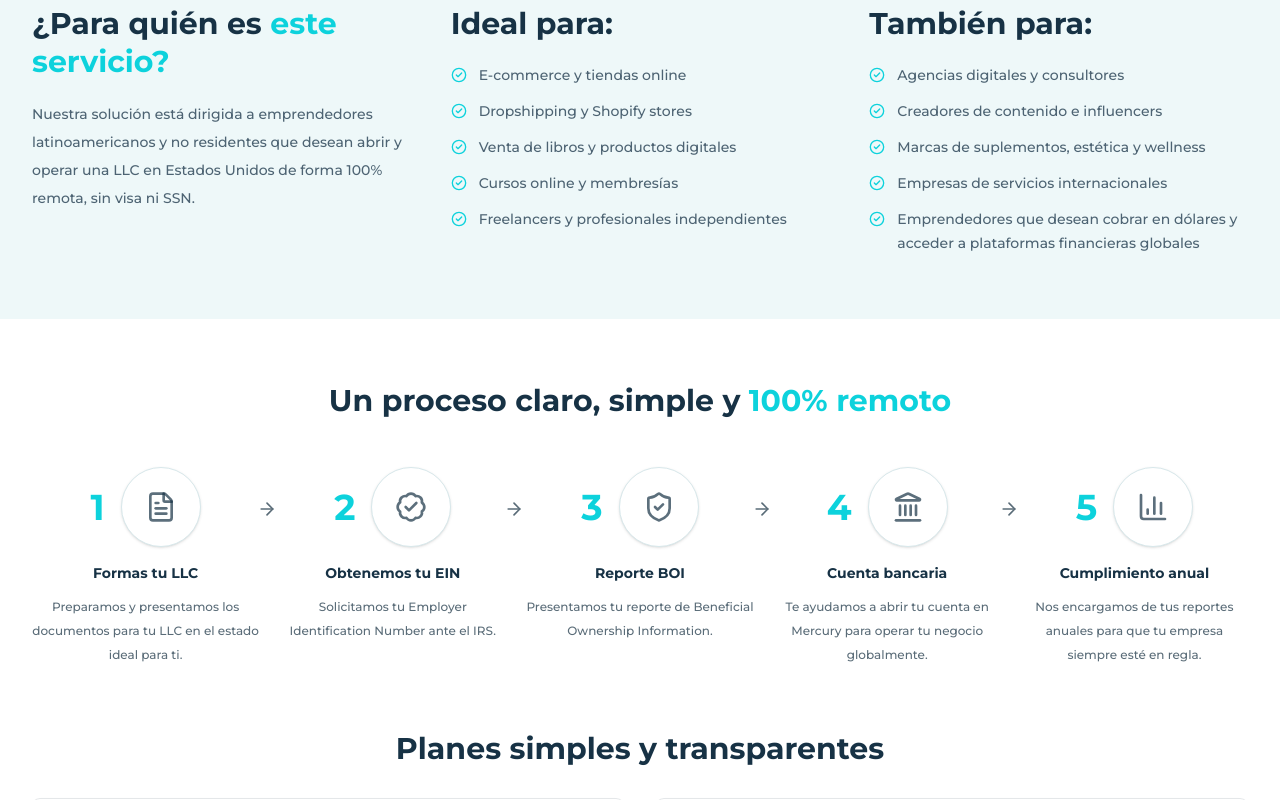
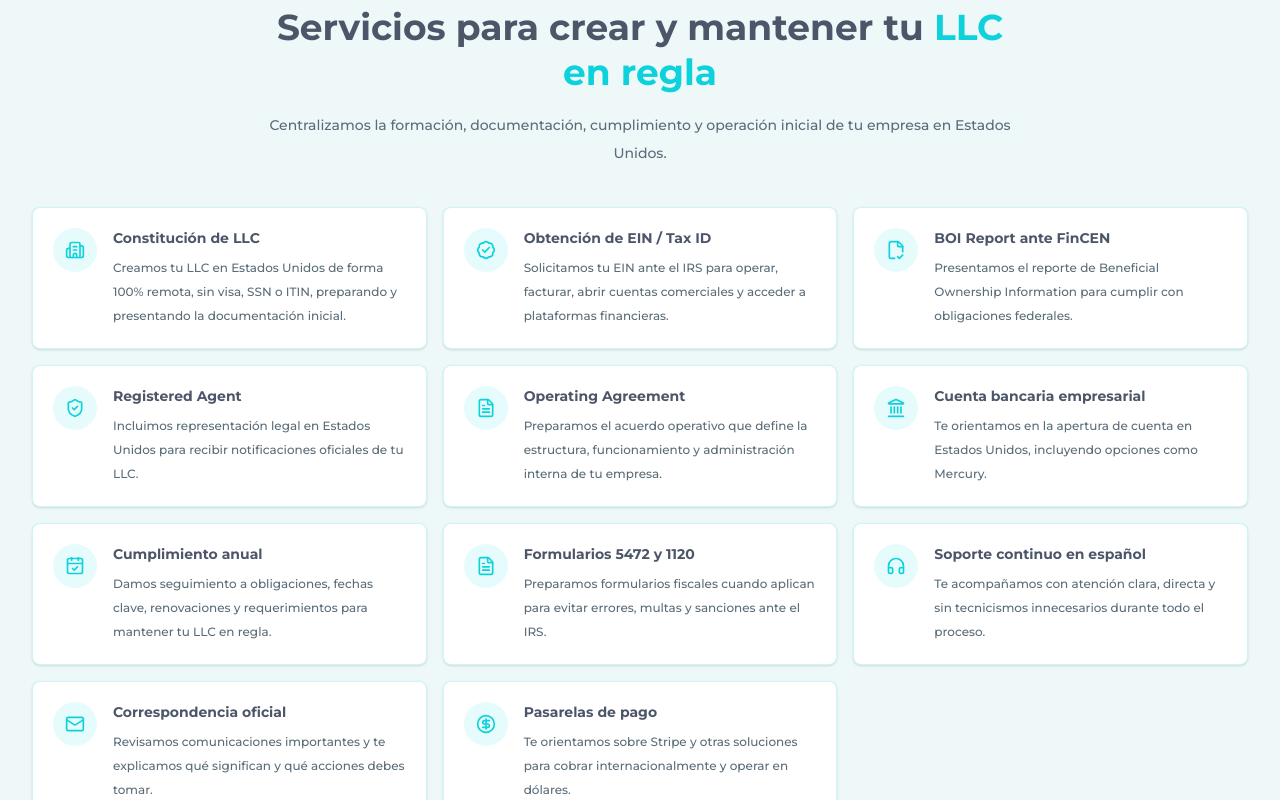
Before and after one commit to LoEditamosDev/craghill-advisory, a Next.js app: page / in a window 1280 px wide. Shown: the part 920-1720 px from the top of the page. Built offline with nearby package versions, Linux system fonts and the light colour scheme.

Commit message:
Add services section and lead phone flags

```diff
--- a/src/app/globals.css
+++ b/src/app/globals.css
@@ -50,40 +50,40 @@
 
 :root {
   --background: oklch(1 0 0);
-  --foreground: #173245;
+  --foreground: #4d5669;
   --card: oklch(1 0 0);
-  --card-foreground: #173245;
+  --card-foreground: #4d5669;
   --popover: oklch(1 0 0);
-  --popover-foreground: #173245;
+  --popover-foreground: #4d5669;
   --primary: #0dd2dc;
   --primary-foreground: #ffffff;
   --secondary: #eef8f9;
-  --secondary-foreground: #173245;
+  --secondary-foreground: #4d5669;
   --muted: #f3f8f9;
   --muted-foreground: #5a6c78;
   --accent: #e6fbfc;
-  --accent-foreground: #173245;
+  --accent-foreground: #4d5669;
   --destructive: oklch(0.577 0.245 27.325);
   --border: #d8e8eb;
   --input: #d8e8eb;
   --ring: #0dd2dc;
   --chart-1: #0dd2dc;
-  --chart-2: #173245;
+  --chart-2: #4d5669;
   --chart-3: #79dbe2;
   --chart-4: #8aa0aa;
   --chart-5: #e6fbfc;
   --radius: 0.5rem;
   --sidebar: #f7fbfc;
-  --sidebar-foreground: #173245;
+  --sidebar-foreground: #4d5669;
   --sidebar-primary: #0dd2dc;
   --sidebar-primary-foreground: #ffffff;
   --sidebar-accent: #e6fbfc;
-  --sidebar-accent-foreground: #173245;
+  --sidebar-accent-foreground: #4d5669;
   --sidebar-border: #d8e8eb;
   --sidebar-ring: #0dd2dc;
   --brand: #0dd2dc;
   --brand-strong: #07aebb;
-  --ink: #173245;
+  --ink: #4d5669;
   --footer: #26343d;
 }
 
--- a/src/components/landing-page.tsx
+++ b/src/components/landing-page.tsx
@@ -63,13 +63,8 @@
 const navItems = [
   { label: "Inicio", href: "#inicio" },
   { label: "Servicios", href: "#servicios" },
-  { label: "Proceso", href: "#proceso" },
-  { label: "Precios", href: "#planes" },
-  { label: "Clientes", href: "#clientes" },
-  { label: "Launch", href: "#launch" },
-  { label: "Compliance", href: "#compliance" },
+  { label: "Planes", href: "#planes" },
   { label: "Contacto", href: "#lead-form" },
-  { label: "Recursos", href: "#faqs" },
 ];
 
 const heroBadges = [
@@ -110,6 +105,64 @@
   "República Dominicana",
   "España",
   "Otro",
+];
+
+const serviceItems = [
+  {
+    title: "Constitución de LLC",
+    body: "Creamos tu LLC en Estados Unidos de forma 100% remota, sin visa, SSN o ITIN, preparando y presentando la documentación inicial.",
+    icon: Building2,
+  },
+  {
+    title: "Obtención de EIN / Tax ID",
+    body: "Solicitamos tu EIN ante el IRS para operar, facturar, abrir cuentas comerciales y acceder a plataformas financieras.",
+    icon: BadgeCheck,
+  },
+  {
+    title: "BOI Report ante FinCEN",
+    body: "Presentamos el reporte de Beneficial Ownership Information para cumplir con obligaciones federales.",
+    icon: FileCheck2,
+  },
+  {
+    title: "Registered Agent",
+    body: "Incluimos representación legal en Estados Unidos para recibir notificaciones oficiales de tu LLC.",
+    icon: ShieldCheck,
+  },
+  {
+    title: "Operating Agreement",
+    body: "Preparamos el acuerdo operativo que define la estructura, funcionamiento y administración interna de tu empresa.",
+    icon: FileText,
+  },
+  {
+    title: "Cuenta bancaria empresarial",
+    body: "Te orientamos en la apertura de cuenta en Estados Unidos, incluyendo opciones como Mercury.",
+    icon: Landmark,
+  },
+  {
+    title: "Cumplimiento anual",
+    body: "Damos seguimiento a obligaciones, fechas clave, renovaciones y requerimientos para mantener tu LLC en regla.",
+    icon: CalendarCheck,
+  },
+  {
+    title: "Formularios 5472 y 1120",
+    body: "Preparamos formularios fiscales cuando aplican para evitar errores, multas y sanciones ante el IRS.",
+    icon: FileText,
+  },
+  {
+    title: "Soporte continuo en español",
+    body: "Te acompañamos con atención clara, directa y sin tecnicismos innecesarios durante todo el proceso.",
+    icon: Headphones,
+  },
+  {
+    title: "Correspondencia oficial",
+    body: "Revisamos comunicaciones importantes y te explicamos qué significan y qué acciones debes tomar.",
+    icon: Mail,
+  },
+  {
+    title: "Pasarelas de pago",
+    body: "Te orientamos sobre Stripe y otras soluciones para cobrar internacionalmente y operar en dólares.",
+    icon: CircleDollarSign,
+  },
 ];
 
 const audienceColumns = [
@@ -371,6 +424,7 @@
 type FormState = {
   fullName: string;
   email: string;
+  countryCode: string;
   phone: string;
   companyStage: string;
   serviceInterest: string;
@@ -380,6 +434,7 @@
 const initialFormState: FormState = {
   fullName: "",
   email: "",
+  countryCode: "pa",
   phone: "",
   companyStage: "",
   serviceInterest: "",
@@ -747,6 +802,11 @@
     "idle"
   );
   const [message, setMessage] = useState("");
+  const selectedPhoneCountry =
+    phoneCountries.find((country) => country.id === form.countryCode) ??
+    phoneCountries[0];
+  const selectClassName =
+    "h-10 w-full rounded-md border border-input bg-background px-3 text-sm text-foreground outline-none transition focus-visible:border-ring focus-visible:ring-[3px] focus-visible:ring-ring/50";
 
   async function handleSubmit(event: FormEvent<HTMLFormElement>) {
     event.preventDefault();
@@ -756,7 +816,12 @@
     const response = await fetch("/api/leads", {
       method: "POST",
       headers: { "Content-Type": "application/json" },
-      body: JSON.stringify(form),
+      body: JSON.stringify({
+        ...form,
+        phone: form.phone
+          ? `${selectedPhoneCountry.code} ${form.phone}`.trim()
+          : "",
+      }),
     });
 
     const result = (await response.json()) as { message?: string; error?: string };
@@ -805,18 +870,46 @@
             />
           </Field>
         </div>
-        <div className="grid gap-5 md:grid-cols-2">
+        <div className="grid gap-5 md:grid-cols-[0.9fr_1.1fr]">
+          <Field>
+            <FieldLabel htmlFor="lead-country-code">Código del país</FieldLabel>
+            <div className="grid grid-cols-[3.25rem_1fr] gap-2">
+              <span className="grid h-10 place-items-center rounded-md border border-input bg-white">
+                <FlagSwatch iso={selectedPhoneCountry.iso} />
+              </span>
+              <select
+                id="lead-country-code"
+                className={selectClassName}
+                value={form.countryCode}
+                onChange={(event) =>
+                  setForm((current) => ({
+                    ...current,
+                    countryCode: event.target.value,
+                  }))
+                }
+              >
+                {phoneCountries.map((country) => (
+                  <option key={country.id} value={country.id}>
+                    {country.code} {country.label}
+                  </option>
+                ))}
+              </select>
+            </div>
+          </Field>
           <Field>
             <FieldLabel htmlFor="phone">WhatsApp o teléfono</FieldLabel>
             <Input
               id="phone"
+              inputMode="tel"
               value={form.phone}
               onChange={(event) =>
                 setForm((current) => ({ ...current, phone: event.target.value }))
               }
-              placeholder="+507 123-4567"
+              placeholder="123 4567"
             />
           </Field>
+        </div>
+        <div className="grid gap-5 md:grid-cols-2">
           <Field>
             <FieldLabel htmlFor="serviceInterest">Servicio de interés</FieldLabel>
             <Input
@@ -1014,6 +1107,44 @@
       </section>
 
       <SectionReveal id="servicios" className="scroll-mt-24 bg-secondary py-16">
+        <div className="mx-auto max-w-7xl px-5 lg:px-8">
+          <div className="mx-auto max-w-3xl text-center">
+            <h2 className="text-3xl font-bold leading-tight text-foreground md:text-4xl">
+              Servicios para crear y mantener tu{" "}
+              <span className="text-primary">LLC en regla</span>
+            </h2>
+            <p className="mt-4 text-sm font-medium leading-7 text-muted-foreground">
+              Centralizamos la formación, documentación, cumplimiento y operación inicial
+              de tu empresa en Estados Unidos.
+            </p>
+          </div>
+          <div className="mt-10 grid gap-4 md:grid-cols-2 xl:grid-cols-3">
+            {serviceItems.map((service) => {
+              const Icon = service.icon;
+              return (
+                <div
+                  key={service.title}
+                  className="flex gap-4 rounded-lg border border-primary/20 bg-white p-5 shadow-sm"
+                >
+                  <span className="grid size-11 shrink-0 place-items-center rounded-full bg-accent text-primary">
+                    <Icon className="size-5" />
+                  </span>
+                  <div>
+                    <h3 className="text-sm font-bold text-foreground">
+                      {service.title}
+                    </h3>
+                    <p className="mt-2 text-xs font-medium leading-6 text-muted-foreground">
+                      {service.body}
+                    </p>
+                  </div>
+                </div>
+              );
+            })}
+          </div>
+        </div>
+      </SectionReveal>
+
+      <SectionReveal className="bg-secondary pb-16">
         <div className="mx-auto grid max-w-7xl gap-10 px-5 lg:grid-cols-3 lg:px-8">
           {audienceColumns.map((column) => (
             <div key={column.title} className="flex flex-col gap-5">
```
